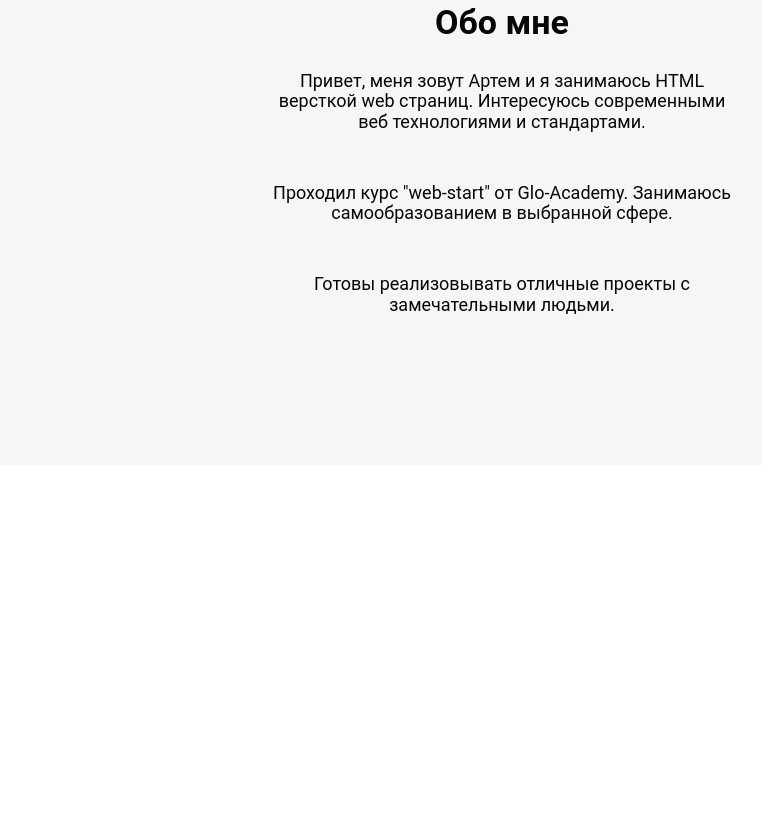
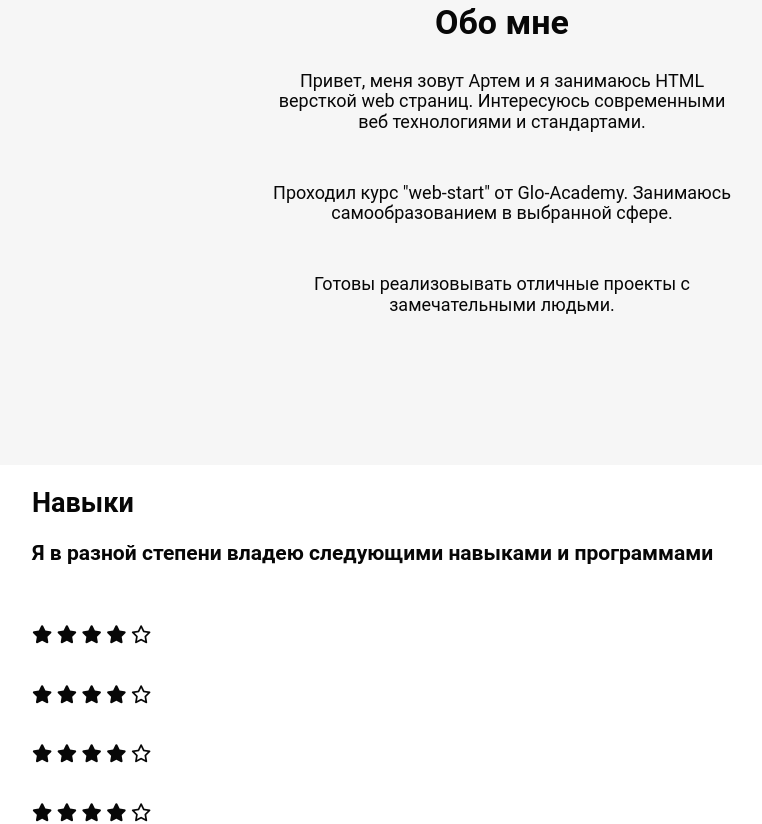
Before and after one commit to ArtemSweb/MyFace, a plain HTML site: page index.html in a window 1280 px wide. Shown: the part 894-1718 px from the top of the page, without its empty margins (138-900 px from the left). Before the commit the page ends 1359 px from the top, so only its background shows below. Drawn offline with Linux system fonts and the light colour scheme.

Commit message:
feat: add section.skills

```diff
--- a/index.html
+++ b/index.html
@@ -69,6 +69,71 @@
 		<!-- /.container -->
 	</section>
 	<!-- /.about -->
+
+	<section class="skills">
+		<div class="container">
+			<h2 class="skills__title">Навыки</h2>
+			<h3 class="skills__subtitle">Я в разной степени владею следующими навыками и программами</h3>
+			<div class="skills__wrap">
+				<div class="skills__card">
+					<img src="#" alt="" class="skills__image">
+					<p class="skills__name"></p>
+					<div class="skills__stars">
+						<i class="fas fa-star"></i>
+						<i class="fas fa-star"></i>
+						<i class="fas fa-star"></i>
+						<i class="fas fa-star"></i>
+						<i class="far fa-star"></i>
+					</div>
+					<!-- /.skills__stars -->
+				</div>
+				<!-- /.skills__card -->
+				<div class="skills__card">
+					<img src="#" alt="" class="skills__image">
+					<p class="skills__name"></p>
+					<div class="skills__stars">
+						<i class="fas fa-star"></i>
+						<i class="fas fa-star"></i>
+						<i class="fas fa-star"></i>
+						<i class="fas fa-star"></i>
+						<i class="far fa-star"></i>
+					</div>
+					<!-- /.skills__stars -->
+				</div>
+				<!-- /.skills__card -->
+				<div class="skills__card">
+					<img src="#" alt="" class="skills__image">
+					<p class="skills__name"></p>
+					<div class="skills__stars">
+						<i class="fas fa-star"></i>
+						<i class="fas fa-star"></i>
+						<i class="fas fa-star"></i>
+						<i class="fas fa-star"></i>
+						<i class="far fa-star"></i>
+					</div>
+					<!-- /.skills__stars -->
+				</div>
+				<!-- /.skills__card -->
+				<div class="skills__card">
+					<img src="#" alt="" class="skills__image">
+					<p class="skills__name"></p>
+					<div class="skills__stars">
+						<i class="fas fa-star"></i>
+						<i class="fas fa-star"></i>
+						<i class="fas fa-star"></i>
+						<i class="fas fa-star"></i>
+						<i class="far fa-star"></i>
+					</div>
+					<!-- /.skills__stars -->
+				</div>
+				<!-- /.skills__card -->
+			</div>
+			<!-- /.skills__wrap -->
+		</div>
+		<!-- /.container -->
+	</section>
+	<!-- /.skills -->
+
 	<script src="js/jquery-3.5.1.min.js"></script>
 	<script src="js/main.js"></script>
 </body>
```
